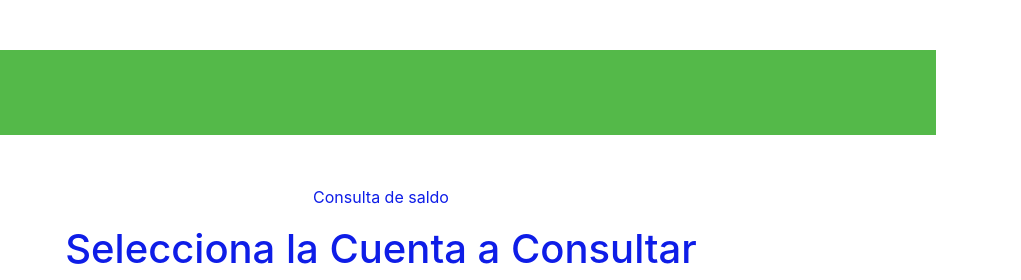
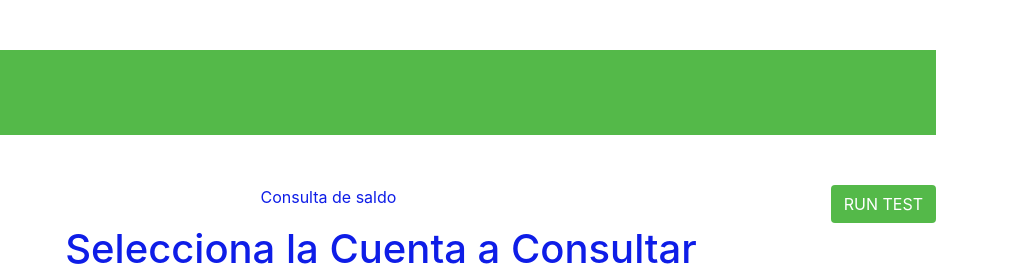
Before and after one commit to luigi-coder/TuringChallenge, a plain HTML site: page index.html in a window 1280 px wide. Shown: the top 280 px of the page, 259-1280 px from the left. Drawn offline with nearby package versions, Linux system fonts and the light colour scheme; no server answers.

```diff
--- a/css/style.css
+++ b/css/style.css
@@ -49,3 +49,10 @@
     color: #fff;
     margin-top: 275px;
 }
+
+.btnTest{
+    background-color: red;
+    float: right;
+    background-color: #54B949;
+    color: #fff;
+}
--- a/index.html
+++ b/index.html
@@ -17,10 +17,12 @@
             <img src="img/logo.png" alt="">
         </div>
         <div class="text-center mb-5">
+              <button class="btn btnTest" id="btnTest">RUN TEST</button>
             <p id="titulo" class="text-blue">Consulta de saldo</p>
             <h1 class="text-blue">Selecciona la Cuenta a Consultar</h1>
         </div>
         <div id="padreCuentas" class="row text-center mt-5">
+          <!-- Armar como rompecabezas -->
             <div id="previo">
 
             </div>
@@ -30,7 +32,7 @@
             <div id="siguiente">
 
             </div>
-          </div>
+        </div>
           <button id="btnSalir1" class="btn bg-green btnSalir">Salir</button>
     </div>
 
```
